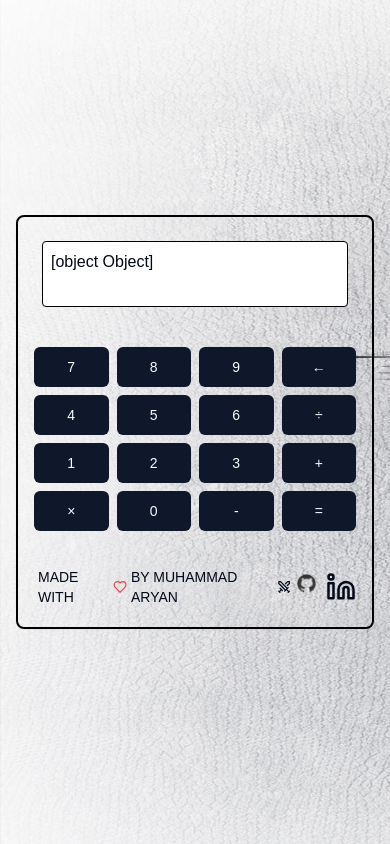
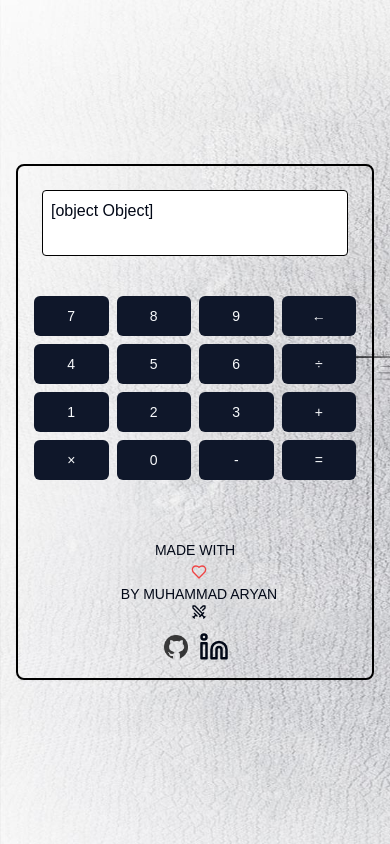
Before and after one commit to MuhammadAriyan/calculator, a Next.js app: page / in a window 390 px wide. Built offline with nearby package versions, Linux system fonts and the light colour scheme.

Commit message:
Update calculator.tsx

```diff
--- a/components/calculator.tsx
+++ b/components/calculator.tsx
@@ -37,19 +37,24 @@ const Calculator = () => {
             <Button>=</Button>
           </div>
         </CardContent>
-        <CardFooter className="flex justify-between items-center p-4">
-          <div className="text-sm font-medium flex items-center space-x-2 p-1 sm:p-0">
-            MADE WITH <Heart className="text-red-500 hover:fill-red-500 m-1 " size={16} /> BY MUHAMMAD ARYAN <Swords size={16} className='hover:text-orange-600 ease-in-out' />
+        <CardContent />
+<CardFooter className="flex flex-col sm:flex-row justify-between items-center p-4">
+  <div className="text-sm font-medium flex flex-col sm:flex-row items-center space-x-2 p-1 sm:p-0 text-center sm:text-left">
+    <span>MADE WITH</span>
+    <Heart className="text-red-500 hover:fill-red-500 m-1" size={16} />
+    <span>BY MUHAMMAD ARYAN</span>
+    <Swords size={16} className="hover:text-orange-600 ease-in-out" />
   </div>
-          <div className="flex space-x-2">
-            <Link href={'https://github.com/MuhammadAriyan'}>
+  <div className="flex mt-2 sm:mt-0 space-x-2">
+    <Link href="https://github.com/MuhammadAriyan">
       <img src="github.png" alt="GITHUB" width={30} className="opacity-75 hover:opacity-100 transition duration-200 ease-in-out" />
     </Link>
-            <Link href={'https://www.linkedin.com/in/muhammad-aryan'}>
-              <LinkedinIcon className=" hover:opacity-100 transition duration-200 ease-in-out" size={30} />
+    <Link href="https://www.linkedin.com/in/muhammad-aryan">
+      <LinkedinIcon className="hover:opacity-100 transition duration-200 ease-in-out" size={30} />
     </Link>
   </div>
 </CardFooter>
+
       </Card>
     </div>
   )
```
Lines whose indentation alone changed are shown as unchanged.
